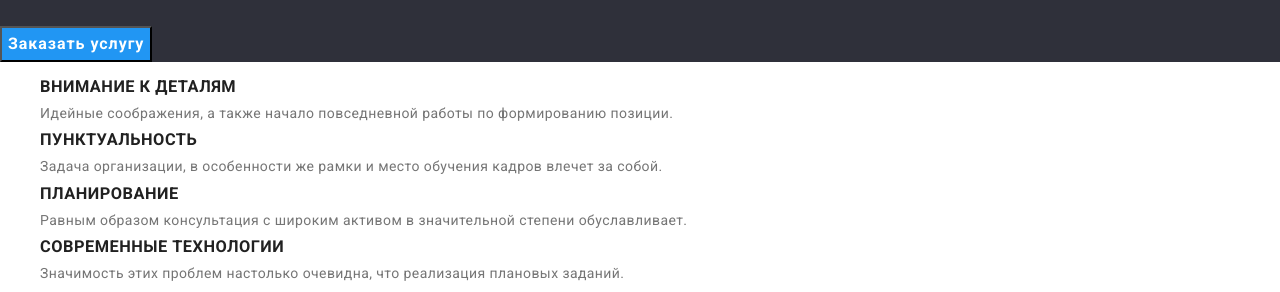
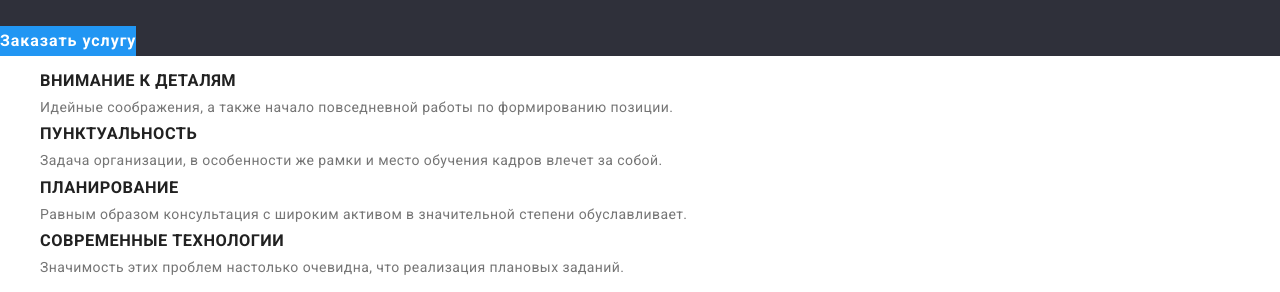
Before and after one commit to DimaKiryanenko/goit-markup-hw-02, a plain HTML site: page index.html in a window 1280 px wide. Shown: the part 248-540 px from the top of the page. Drawn offline with nearby package versions, Linux system fonts and the light colour scheme.

Commit message:
Add files via upload

```diff
--- a/css/styles.css
+++ b/css/styles.css
@@ -176,6 +176,16 @@ footer {
 }
 
 /*Кнопки*/
+
+button {
+  padding: 0;
+  border: none;
+  font: inherit;
+  color: inherit;
+  background-color: transparent;
+  cursor: pointer;
+}
+
 .hero-button {
   color: var(--primari-white-color);
   background: var(--primari-click-color);
```
